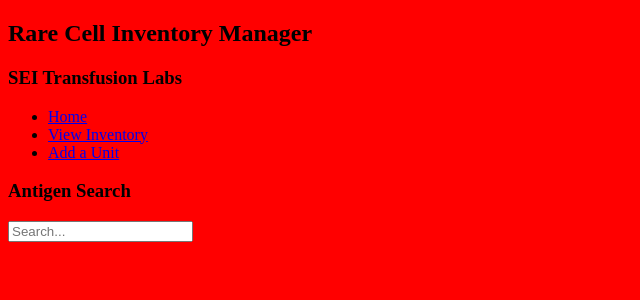
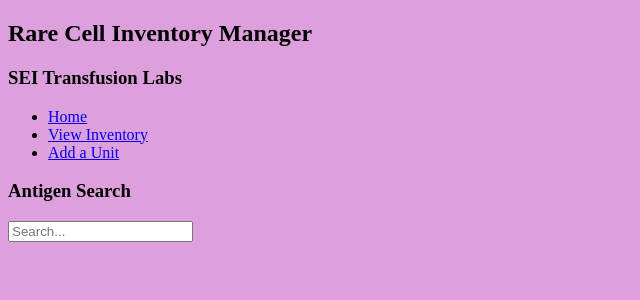
Before and after one commit to JonMichaelUy/rare-cell-inventory-manager, a Django app: page / in a window 1280 px wide. Shown: the top 300 px of the page, without its empty margins (0-640 px from the left). Run offline with Django 4.2, Linux system fonts and the light colour scheme.

Commit message:
wip - add basic css styling

```diff
--- a/main_app/static/css/style.css
+++ b/main_app/static/css/style.css
@@ -1,3 +1,5 @@
 body {
-  background-color: red;
+  background-color: plum;
 }
+
+table,th,td {border: 1px solid white}
```
